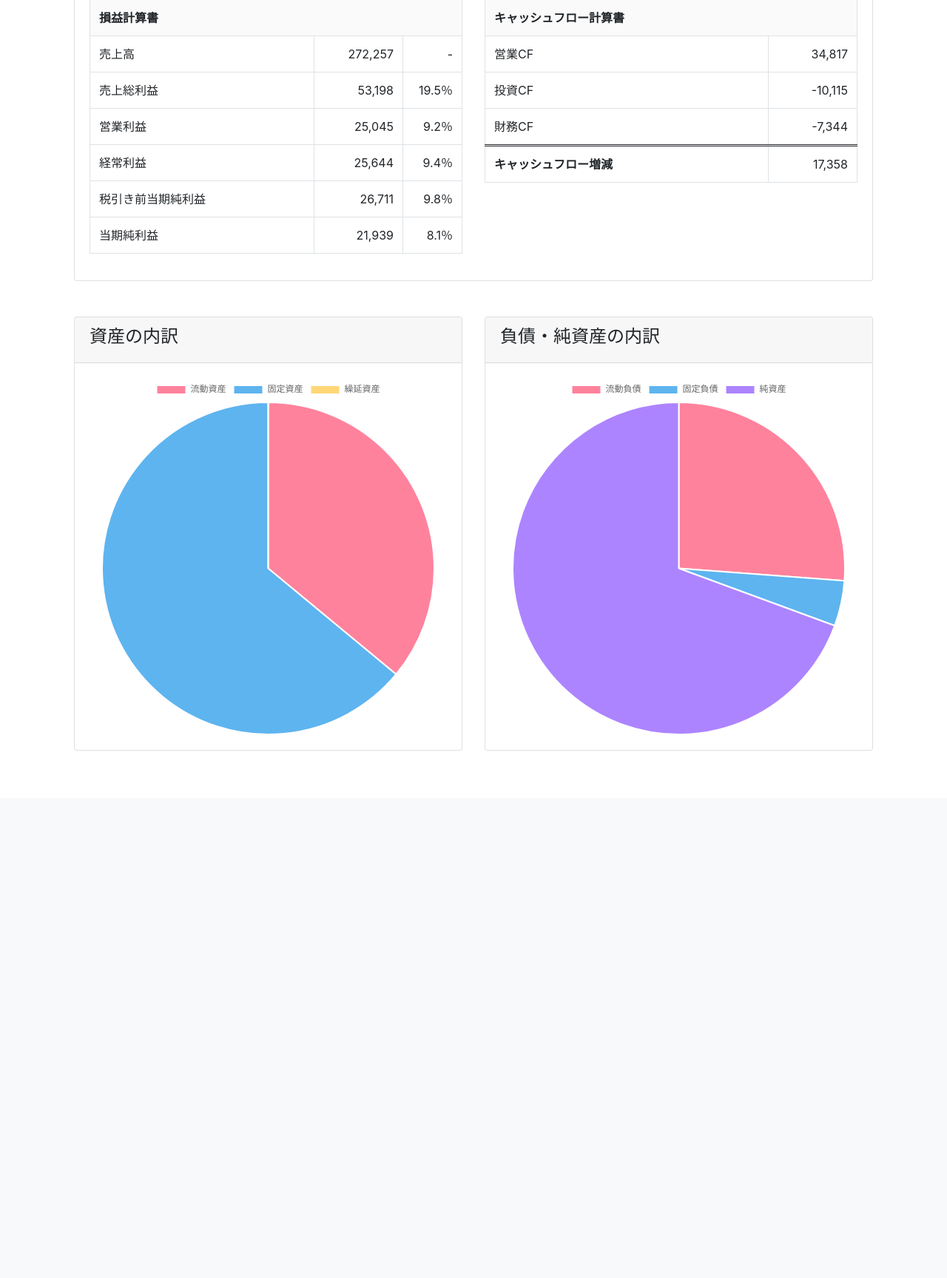
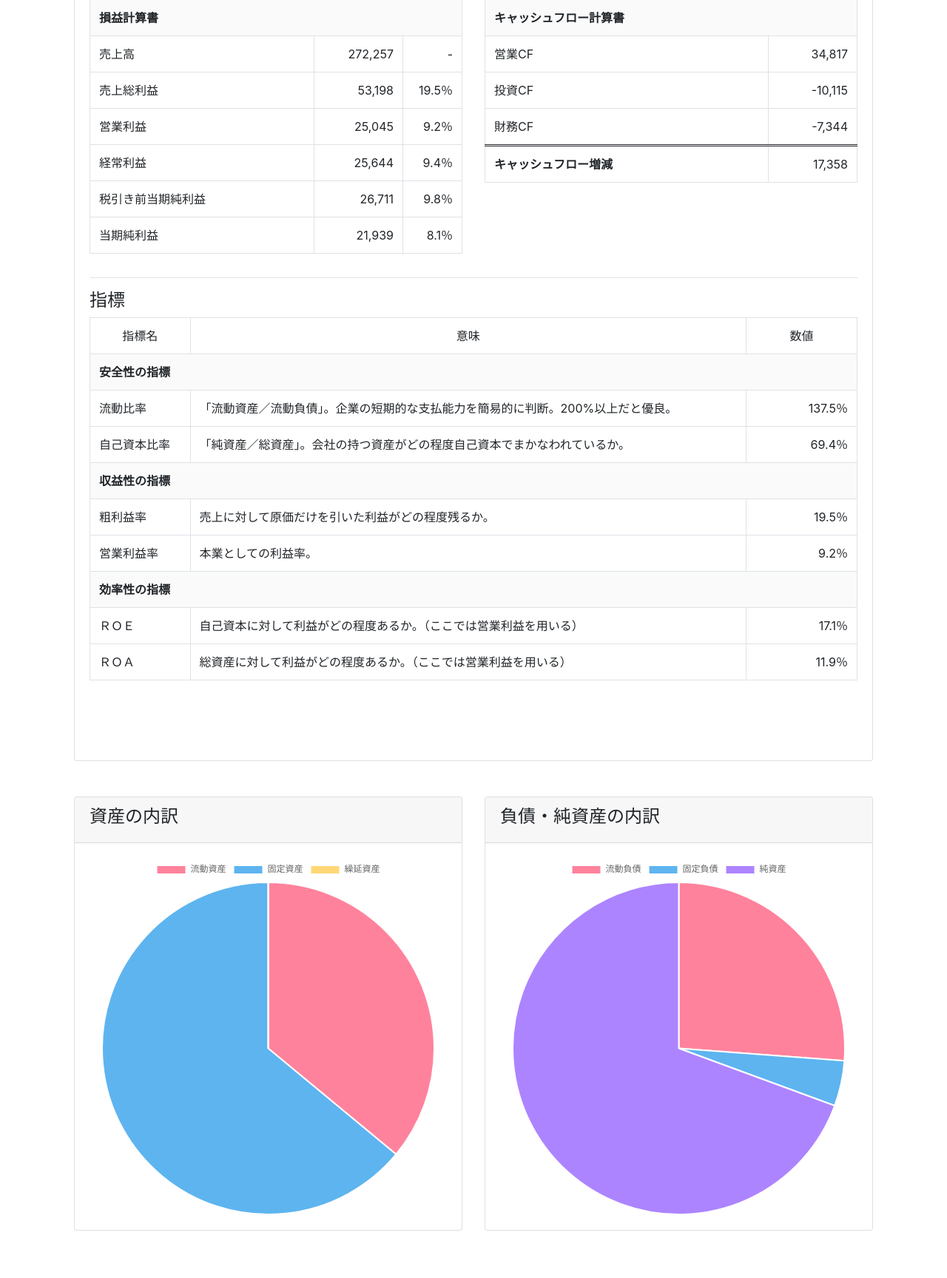
Before and after one commit to toshitaka18/techpit-fin, a Django app: page /fstatement_detail/1 in a window 1280 px wide. Shown: the part 583-2311 px from the top of the page at 74% size. Before the commit the page ends 1598 px from the top, so only its background shows below. Run offline with Django 3.2, Linux system fonts and the light colour scheme; data comes from the database, SQL or seed files in the repository; both versions use the stored data as it was after the commit; some libraries are stand-ins or nearby versions.

Commit message:
詳細ページに表示項目を追加

```diff
--- a/finchart/models.py
+++ b/finchart/models.py
@@ -1,6 +1,5 @@
 from django.db import models
-
-# Create your models here.
+import numpy # numpyを追加
 
 class Company(models.Model):
     name = models.CharField("会社名", max_length=30, blank=False)
@@ -30,67 +29,66 @@ class Fstatement(models.Model):
     def __str__(self):
         return str(self.company) + '決算日：【 ' + str(self.fiscal_year) + '】'
 
-    # 総資産を計算
     def bs_total_assets(self):
         f = self.bs_current_assets + self.bs_fixed_assets + self.bs_deferred_assets
         return f
 
-    # 総資産に対する流動資産の比率を計算（流動資産／総資産）
     def current_assets_rate(self):
-        f = self.bs_current_assets / self.bs_total_assets() * 100
+        f = numpy.float64(self.bs_current_assets) / self.bs_total_assets() * 100
         return f
 
-    # 総資産に対する固定資産の比率を計算（固定資産／総資産）
     def fixed_assets_rate(self):
-        f = self.bs_fixed_assets / self.bs_total_assets() * 100
+        f = numpy.float64(self.bs_fixed_assets) / self.bs_total_assets() * 100
         return f
 
-    # 総資産に対する繰延資産の比率を計算（繰延資産／総資産）
     def deferred_assets_rate(self):
-        f = self.bs_deferred_assets / self.bs_total_assets() * 100
+        f = numpy.float64(self.bs_deferred_assets) / self.bs_total_assets() * 100
         return f
 
-    # 総資産に対する流動負債の比率を計算（流動負債／総資産）
     def current_liabilities_rate(self):
-        f = self.bs_current_liabilities / self.bs_total_assets() * 100
+        f = numpy.float64(self.bs_current_liabilities) / self.bs_total_assets() * 100
         return f
 
-    # 総資産に対する固定負債の比率を計算（固定負債／総資産）
     def fixed_liabilities_rate(self):
-        f = self.bs_fixed_liabilities / self.bs_total_assets() * 100
+        f = numpy.float64(self.bs_fixed_liabilities) / self.bs_total_assets() * 100
         return f
 
-    # 総資産に対する純資産の比率を計算（純資産／総資産）
     def net_assets_rate(self):
-        f = self.bs_net_assets / self.bs_total_assets() * 100
+        f = numpy.float64(self.bs_net_assets) / self.bs_total_assets() * 100
         return f
 
-    # 総売上高合計に対する売上総利益の比率を計算（売上総利益／総売上）
     def gross_profit_rate(self):
-        f = self.pl_gross_profit / self.pl_gross_sales * 100
+        f = numpy.float64(self.pl_gross_profit) / self.pl_gross_sales * 100
         return f
 
-    # 総売上高合計に対する営業利益の比率を計算（営業利益／総売上）
     def operating_profit_rate(self):
-        f = self.pl_operating_profit / self.pl_gross_sales * 100
+        f = numpy.float64(self.pl_operating_profit) / self.pl_gross_sales * 100
         return f
 
-    # 総売上高合計に対する経常利益の比率を計算（経常利益／総売上）
     def ordinary_income_rate(self):
-        f = self.pl_ordinary_income / self.pl_gross_sales * 100
+        f = numpy.float64(self.pl_ordinary_income) / self.pl_gross_sales * 100
         return f
 
-    # 総売上高合計に対する税引前当期純利益の比率を計算（税引前当期純利益／総売上）
     def income_before_tax_rate(self):
-        f = self.pl_income_before_tax / self.pl_gross_sales * 100
+        f = numpy.float64(self.pl_income_before_tax) / self.pl_gross_sales * 100
         return f
 
-    # 総売上高合計に対する当期純利益の比率を計算（当期純利益／総売上）
     def net_income_rate(self):
-        f = self.pl_net_income / self.pl_gross_sales * 100
+        f = numpy.float64(self.pl_net_income) / self.pl_gross_sales * 100
         return f
 
-    # キャッシュフロー合計を計算
     def cf_total_amount(self):
         f = self.cf_operating + self.cf_investment + self.cf_finance
         return f
+
+    def current_rate(self):
+        f = numpy.float64(self.bs_current_assets) / self.bs_current_liabilities * 100
+        return f
+
+    def roa(self):
+        f = numpy.float64(self.pl_operating_profit) / self.bs_total_assets() * 100
+        return f
+
+    def roe(self):
+        f = numpy.float64(self.pl_operating_profit) / self.bs_net_assets * 100
+        return f
--- a/finchart/views.py
+++ b/finchart/views.py
@@ -4,6 +4,8 @@ from django.shortcuts import render
 from django.views import generic
 from django.views.generic import TemplateView, DetailView
 from .models import Company, Fstatement # この行を追加
+from django.views.generic.list import MultipleObjectMixin # この行を追加
+
 
 
 class IndexView(TemplateView): # クラス名を変更
@@ -17,17 +19,16 @@ class IndexView(TemplateView): # クラス名を変更
         }
         return params
 
-class CompanyView(DetailView):
+
+class CompanyView(DetailView, MultipleObjectMixin):
     model = Company
+    paginate_by = 4
 
     def get_context_data(self, **kwargs):
-        company_name = kwargs['object'].name
-        fstatement_list = Fstatement.objects.filter(company=kwargs['object']).order_by('-fiscal_year')[:4]
-        params = {
-            'company_name': company_name,
-            'fstatement_list': fstatement_list,
-        }
-        return params
+        object_list = Fstatement.objects.filter(company=kwargs['object']).order_by('-fiscal_year')
+        context = super(CompanyView, self).get_context_data(object_list=object_list, **kwargs)
+
+        return context
 
 class FstatementView(DetailView):
     model = Fstatement
--- a/templates/finchart/fstatement_detail.html
+++ b/templates/finchart/fstatement_detail.html
@@ -124,6 +124,64 @@
                                 </table>
                             </div>
                         </div>
+
+                        <hr>
+                        <div class="row">
+                            <div class="col-md-12">
+                                <h4>指標</h4>
+                            </div>
+                            <div class="col-md-12">
+                                <table class="table table-bordered">
+                                    <tr style="text-align: center;">
+                                        <td>指標名</td>
+                                        <td>意味</td>
+                                        <td width="150px">数値</td>
+                                    </tr>
+                                    <tr>
+                                        <td colspan="3" class="title">安全性の指標</td>
+                                    </tr>
+                                    <tr>
+                                        <td>流動比率</td>
+                                        <td>「流動資産／流動負債」。企業の短期的な支払能力を簡易的に判断。200%以上だと優良。</td>
+                                        <td class="rate">{{ object.current_rate|floatformat:1 }}％</td>
+                                    </tr>
+                                    <tr>
+                                        <td>自己資本比率</td>
+                                        <td>「純資産／総資産」。会社の持つ資産がどの程度自己資本でまかなわれているか。</td>
+                                        <td class="rate">{{ object.net_assets_rate|floatformat:1 }}％</td>
+                                    </tr>
+                                    <tr>
+                                        <td colspan="3" class="title">収益性の指標</td>
+                                    </tr>
+                                    <tr>
+                                        <td>粗利益率</td>
+                                        <td>売上に対して原価だけを引いた利益がどの程度残るか。</td>
+                                        <td class="rate">{{ object.gross_profit_rate|floatformat:1 }}％</td>
+                                    </tr>
+                                    <tr>
+                                        <td>営業利益率</td>
+                                        <td>本業としての利益率。</td>
+                                        <td class="rate">{{ object.operating_profit_rate|floatformat:1 }}％</td>
+                                    </tr>
+                                    <tr>
+                                        <td colspan="3" class="title">効率性の指標</td>
+                                    </tr>
+                                    <tr>
+                                        <td>ＲＯＥ</td>
+                                        <td>自己資本に対して利益がどの程度あるか。（ここでは営業利益を用いる）</td>
+                                        <td class="rate">{{ object.roe|floatformat:1 }}％</td>
+                                    </tr>
+                                    <tr>
+                                        <td>ＲＯＡ</td>
+                                        <td>総資産に対して利益がどの程度あるか。（ここでは営業利益を用いる）</td>
+                                        <td class="rate">{{ object.roa|floatformat:1 }}％</td>
+                                    </tr>
+                                </table>
+                            </div>
+                        </div>
+                        <br>
+                        <br>
+                        <br>
                     </div>
                 </div>
             <div><!-- col -->
```
Also changed, not shown: db.sqlite3.
